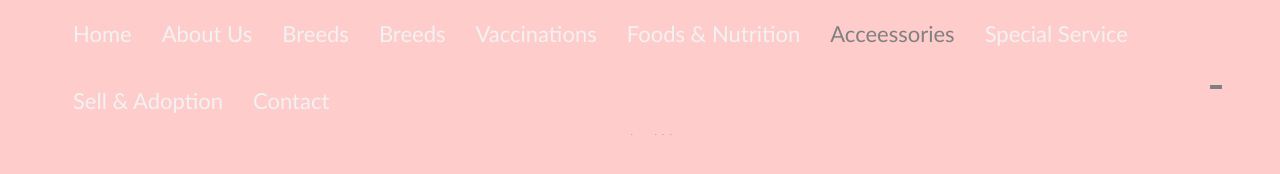
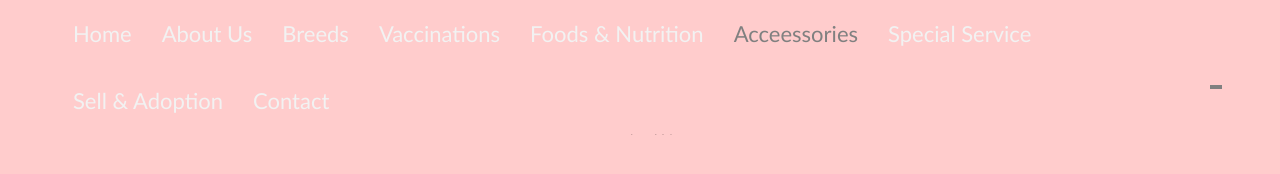
Before and after one commit to stharazu/web1_Final_Project, a plain HTML site: page Accessories.html in a window 1280 px wide. Drawn offline with Linux system fonts and the light colour scheme.

Commit message:
Update Accessories.html

```diff
--- a/Accessories.html
+++ b/Accessories.html
@@ -41,7 +41,6 @@ width:90%}
         <a href="index.html">Home</a>
         <a href="About Us.html">About Us</a>
         <a href="Breeds.html">Breeds</a>
-        <a href="Breeds.html">Breeds</a>
         <a href="Vaccinations.html">Vaccinations</a>
         <a href="Foods & Nutrition.html">Foods & Nutrition</a>
         <a class="active" href="Acceessories.html">Acceessories</a>
```
